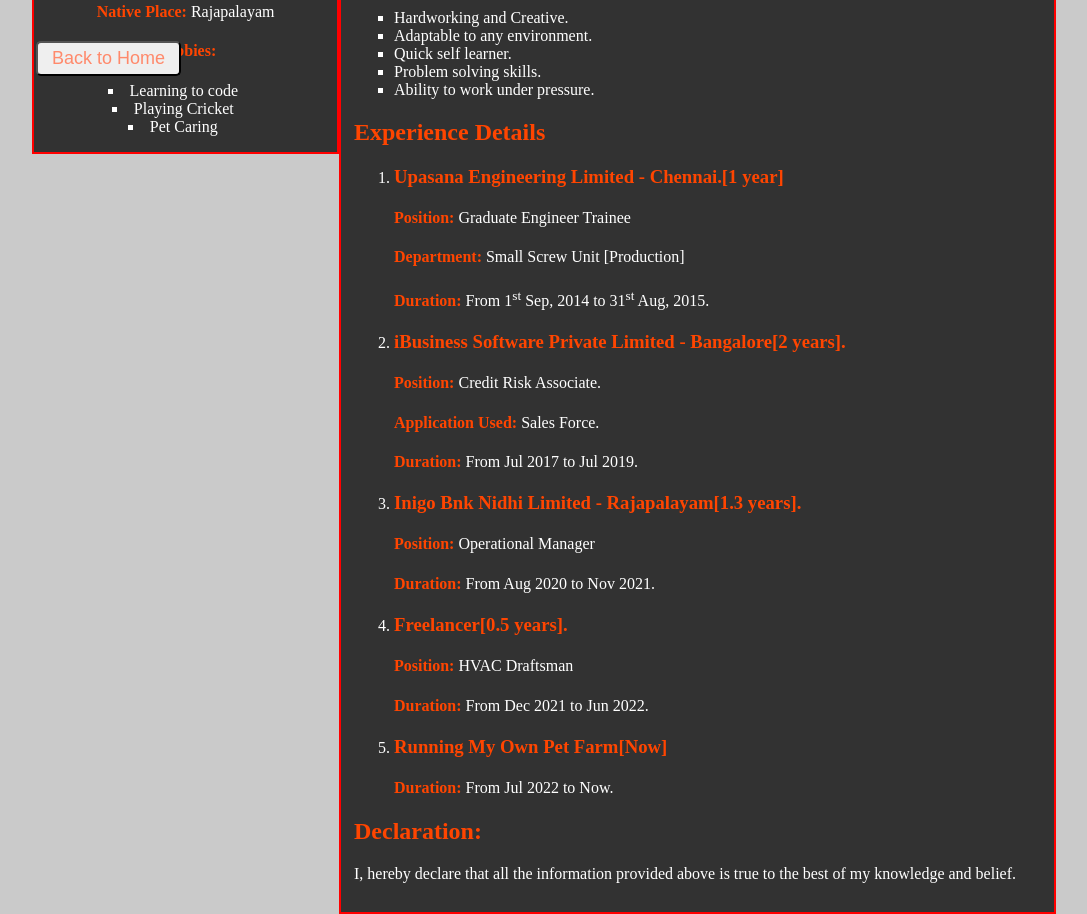
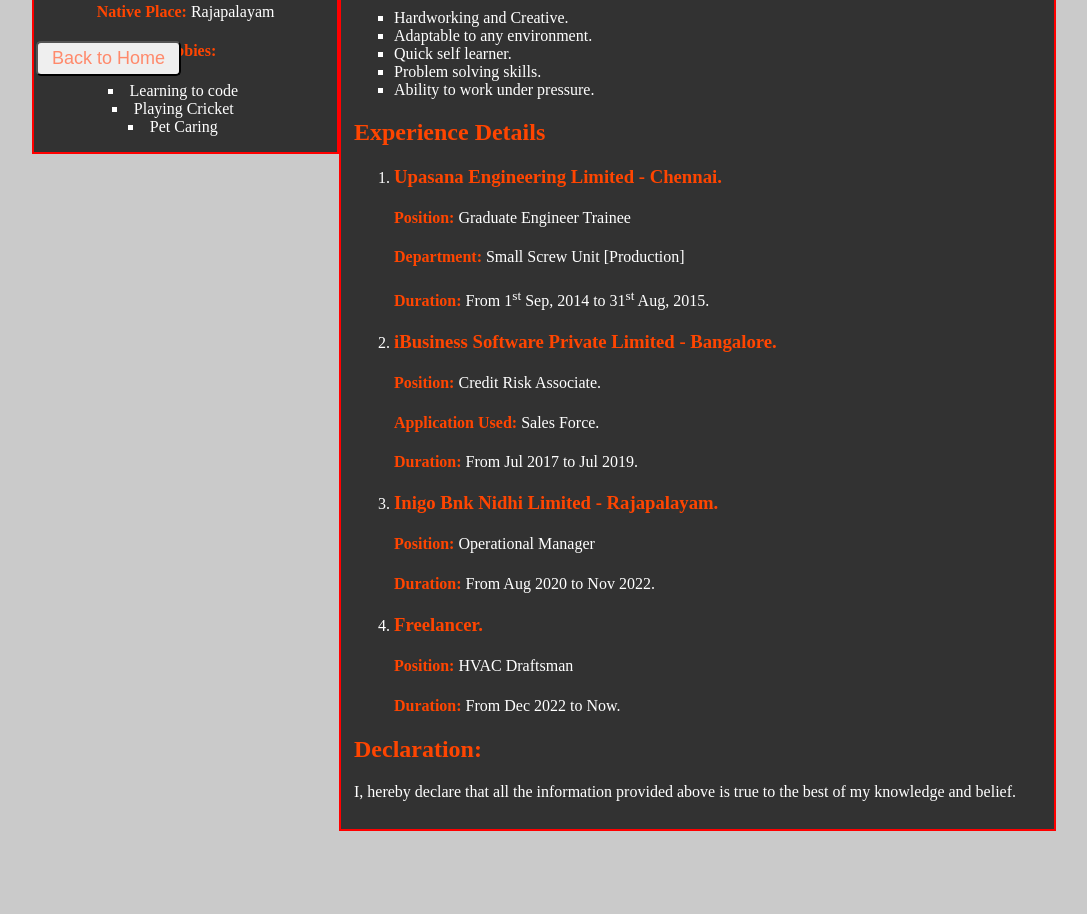
Before and after one commit to deepakrose/html-my-portfolio, a plain HTML site: page myResume.html in a window 1280 px wide. Shown: the part 720-1634 px from the top of the page, without its empty margins (96-1183 px from the left). After the commit the page ends 1551 px from the top, so only its background shows below. Drawn offline with Linux system fonts and the light colour scheme.

Commit message:
Add files via upload

```diff
--- a/myResume.html
+++ b/myResume.html
@@ -112,34 +112,29 @@
             <h2>Experience Details</h2>
             <ol>
                 <li>
-                    <h3>Upasana Engineering Limited - Chennai.[1 year]</h3>
+                    <h3>Upasana Engineering Limited - Chennai.</h3>
                     <h4>Position: <span>Graduate Engineer Trainee</span></h4>
                     <h4>Department: <span>Small Screw Unit [Production]</span></h4>
                     <h4>Duration: <span>From 1<sup>st</sup> Sep, 2014 to 31<sup>st</sup> Aug, 2015.</h4>
                 </li>
 
                 <li>
-                    <h3>iBusiness Software Private Limited - Bangalore[2 years].</h3>
+                    <h3>iBusiness Software Private Limited - Bangalore.</h3>
                     <h4>Position: <span>Credit Risk Associate.</span></h4>
                     <h4>Application Used: <span>Sales Force.</span></h4>
                     <h4>Duration: <span>From Jul 2017 to Jul 2019.</h4>
                 </li>
 
                 <li>
-                    <h3>Inigo Bnk Nidhi Limited - Rajapalayam[1.3 years].</h3>
+                    <h3>Inigo Bnk Nidhi Limited - Rajapalayam.</h3>
                     <h4>Position: <span>Operational Manager</span></h4>
-                    <h4>Duration: <span>From Aug 2020 to Nov 2021.</h4>
+                    <h4>Duration: <span>From Aug 2020 to Nov 2022.</h4>
                 </li>
 
                 <li>
-                    <h3>Freelancer[0.5 years].</h3>
+                    <h3>Freelancer.</h3>
                     <h4>Position: <span>HVAC Draftsman</span></h4>
-                    <h4>Duration: <span>From Dec 2021 to Jun 2022.</h4>
-                </li>
-
-                <li>
-                    <h3>Running My Own Pet Farm[Now]</h3>
-                    <h4>Duration: <span>From Jul 2022 to Now.</h4>
+                    <h4>Duration: <span>From Dec 2022 to Now.</h4>
                 </li>
             </ol>
 
```
